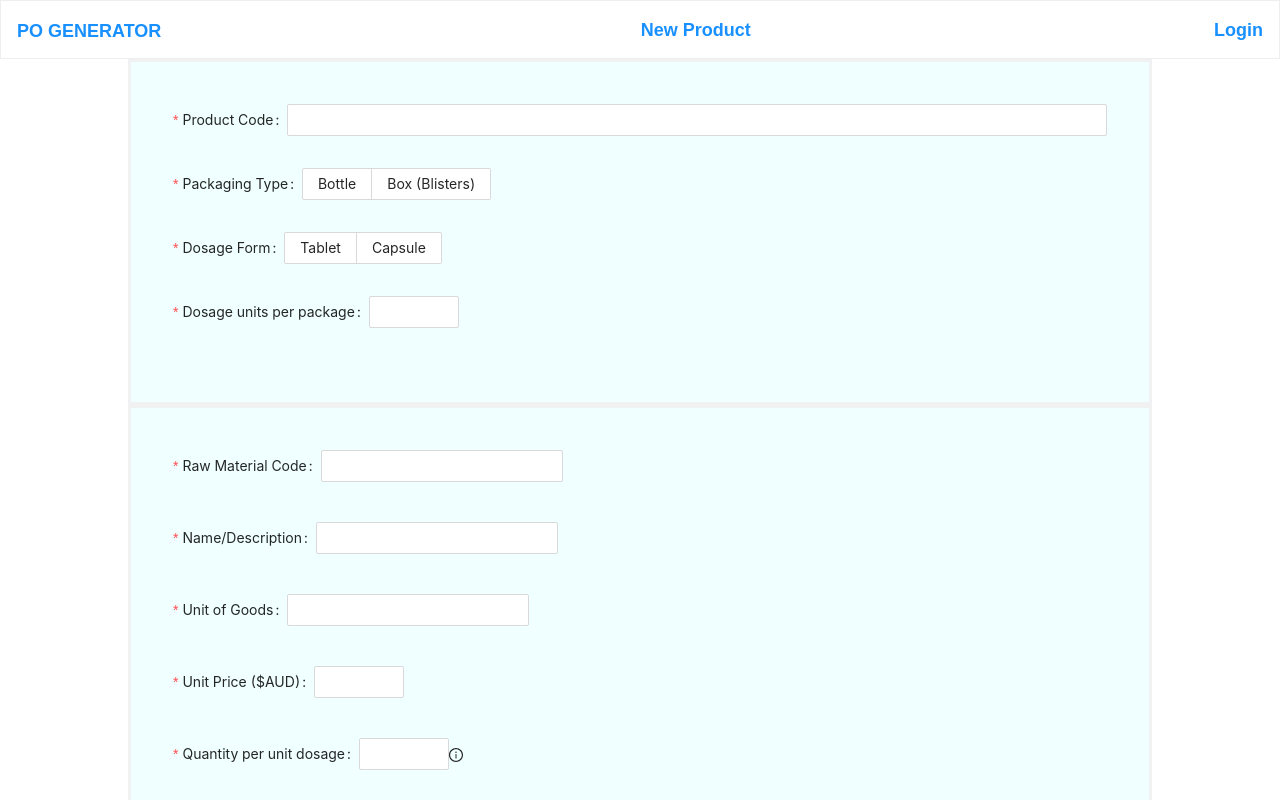
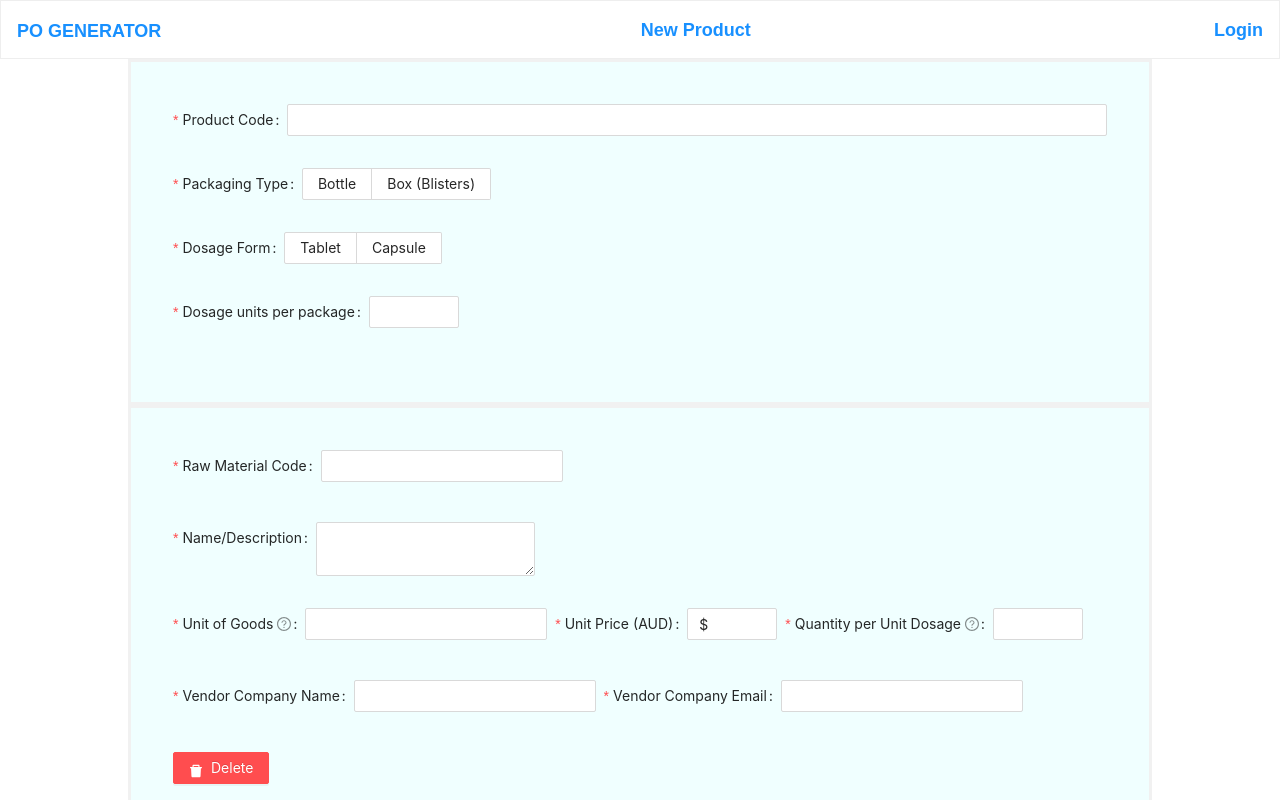
Before and after one commit to klin4994/PO-Gen, a React (Create React App) app in the folder client/: page /addproduct in a window 1280 px wide. Both pictures are taken after a click on the button "Add Raw Material". Shown: the top 800 px of the page. Built offline with nearby package versions, Linux system fonts and the light colour scheme; a web font is replaced by a local one.

Commit message:
Reduced Vendor Schema details (no more array) and corresponding adjustments in the files that import the schema

```diff
--- a/client/src/components/OrderTable/index.js
+++ b/client/src/components/OrderTable/index.js
@@ -96,24 +96,12 @@ export default function ({children}) {
     {
       title: 'RM Code',
       dataIndex: 'key',
-      width: '25%',
+      width: '5%',
       editable: true,
-    },
-    {
-      title: 'Details',
-      dataIndex: 'coefficient',
-      width: '5%',
-      render: (cell,row, index) => {
-        console.log(cell, row, index)
-        let tooltipText =
-        <span>
-        Conversion coefficient: {cell}<br/>
-        Vendor: {row.vendor_name}<br/>
-        </span>
-
+      render: (key, row) => {
 
         return (
-        <Tooltip title = {tooltipText} data-html="true">
+        <Tooltip title = {`Vendor: ${row.vendor_name}`}> {key}
         <InfoCircleOutlined />
         </Tooltip>
         )
@@ -122,7 +110,7 @@ export default function ({children}) {
     {
       title: 'Name and Description',
       dataIndex: 'name',
-      width: '40%',
+      width: '30',
       editable: true,
     },
     // {
@@ -154,24 +142,6 @@ export default function ({children}) {
       dataIndex: 'total_price',
       width: '5%',
       editable: true,
-    },
-    {
-      title: 'Details',
-      dataIndex: 'vendor_name',
-      width: '5%',
-      render: (vendor_name) => {
-        console.log(vendor_name)
-        const tooltipText =
-        `
-        Vendor: ${vendor_name}
-        `
-
-        return (
-        <Tooltip title = {tooltipText}>
-        <InfoCircleOutlined />
-        </Tooltip>
-        )
-      },
     },
     {
       title: 'operation',
--- a/client/src/pages/AddProduct.js
+++ b/client/src/pages/AddProduct.js
@@ -18,7 +18,11 @@ export default function AddProduct () {
         required: '${label} is required!',
         types: {
           number: '${label} is not a valid number!',
+          email: '${label} is not a valid email!'
         },
+        // number: {
+        //     range: '${label} must be between ${min} and ${max}',
+        //   },
       };
       let coefficientTooltip =
       <span>
@@ -33,11 +37,12 @@ export default function AddProduct () {
           };
 
           return (
+
               //<Form {...layout} name="product-form" onFinish={onFinish} validateMessages={validateMessages}>
         <Form.Provider>
         <Form name="new-product-form" onFinish={onFinish} autoComplete="off" validateMessages={validateMessages}>
 
-            <div class = "form-container">
+            <div className = "form-container">
             <Form.Item
                 name={['product', 'key']}
                 label="Product Code"
@@ -98,7 +103,6 @@ export default function AddProduct () {
                     <Space key={key}  direction="vertical" className="form-container flex"  align="baseline">
                         <Form.Item
 
-                        {...restField}
                         name={[name, 'key']}
                         label="Raw Material Code"
                         rules={[
@@ -111,7 +115,6 @@ export default function AddProduct () {
                         <Input />
                         </Form.Item>
                         <Form.Item
-                        {...restField}
                         name={[name, 'name']}
                         label="Name/Description"
                         rules={[
@@ -121,12 +124,14 @@ export default function AddProduct () {
                             },
                             ]}
                         >
-                        <Input />
+                        <Input.TextArea style={{resize:"both"}}/>
+
                         </Form.Item>
+                        <Space>
                         <Form.Item
-                        {...restField}
                         name={[name, 'unit']}
                         label="Unit of Goods"
+                        tooltip="Note: weight in kg"
                         rules={[
                             {
                                 required: true,
@@ -136,9 +141,8 @@ export default function AddProduct () {
                         <Input />
                         </Form.Item>
                         <Form.Item
-                        {...restField}
                         name={[name, 'unit_price']}
-                        label="Unit Price ($AUD)"
+                        label="Unit Price (AUD)"
                         rules={[
                             {
                                 type: 'number',
@@ -147,13 +151,11 @@ export default function AddProduct () {
                             },
                             ]}
                         >
-                        <InputNumber />
+                        <InputNumber formatter={value => `$ ${value}`.replace(/\B(?=(\d{3})+(?!\d))/g, ',')} minLength="14 em"/>
                         </Form.Item>
-
                         <Form.Item
-                        {...restField}
                         name={[name, 'coefficient']}
-                        label="Quantity per unit dosage"
+                        label="Quantity per Unit Dosage"
                         rules={[
                             {
                                 type: 'number',
@@ -161,12 +163,36 @@ export default function AddProduct () {
                                 required: true,
                             },
                             ]}
+                        tooltip={coefficientTooltip}
                         >
-                        <Tooltip title = {coefficientTooltip} data-html="true">
                         <InputNumber />
-                        <InfoCircleOutlined />
-                        </Tooltip>
                         </Form.Item>
+                        </Space>
+                        <Space>
+                        <Form.Item
+                        name={[name, 'vendor_name']}
+                        label="Vendor Company Name"
+                        rules={[
+                            {
+                                required: true,
+                            },
+                            ]}
+                        >
+                        <Input />
+                        </Form.Item>
+                        <Form.Item
+                        name={[name, 'vendor_email']}
+                        label="Vendor Company Email"
+                        rules={[
+                            {
+                                type: 'email',
+                                required: true,
+                            },
+                            ]}
+                        >
+                        <Input />
+                        </Form.Item>
+                        </Space>
                         <Popconfirm title={"Are you sure? "}onConfirm={() => remove(name)} okText="Yes" cancelText="No" icon={<QuestionCircleOutlined style={{ color: 'red' }} />}>
                             <Button type="primary" danger placement="right" icon={<DeleteFilled />} >
                             Delete
```
Also changed, not shown: 1 other file (tests, documents, lock files or other folders).
